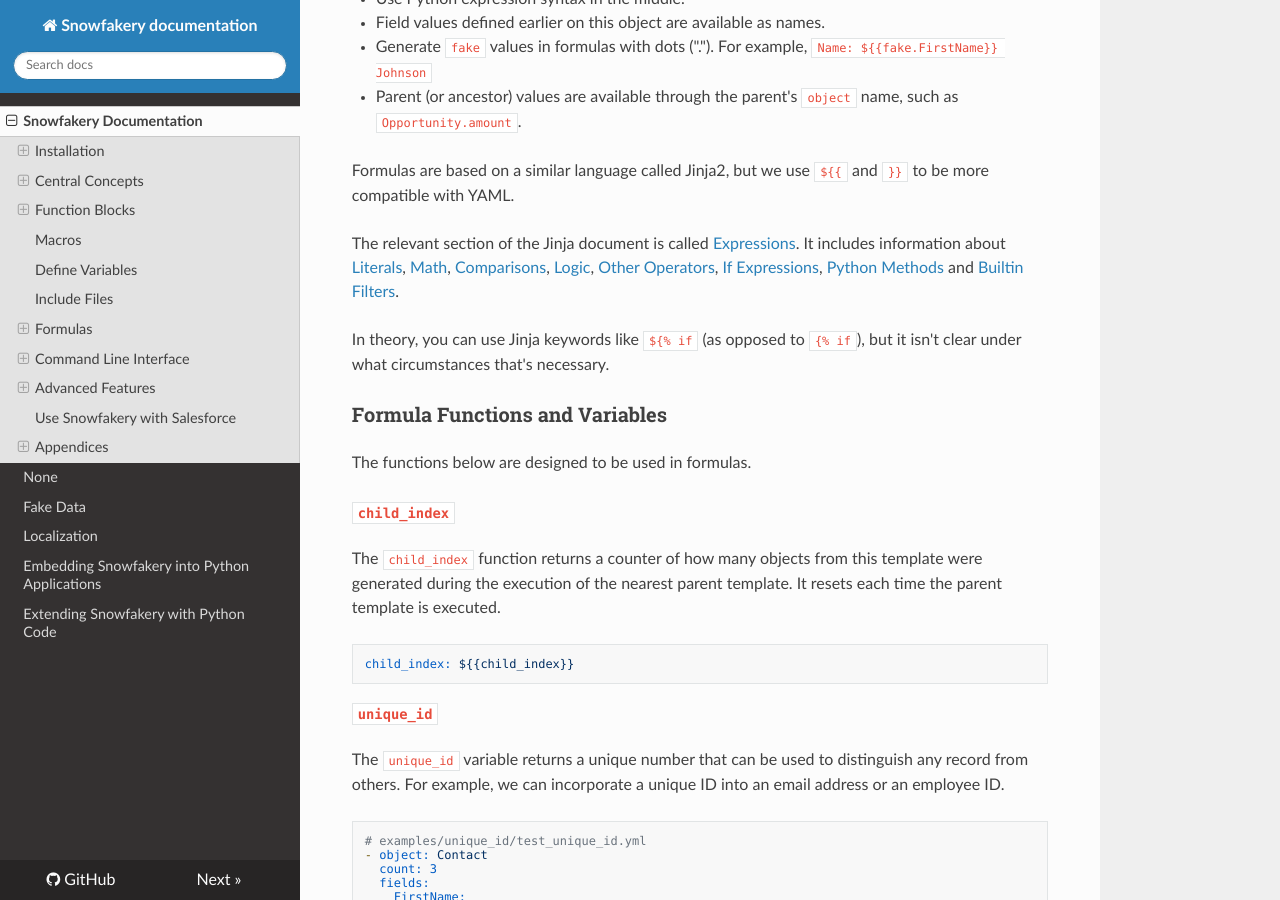
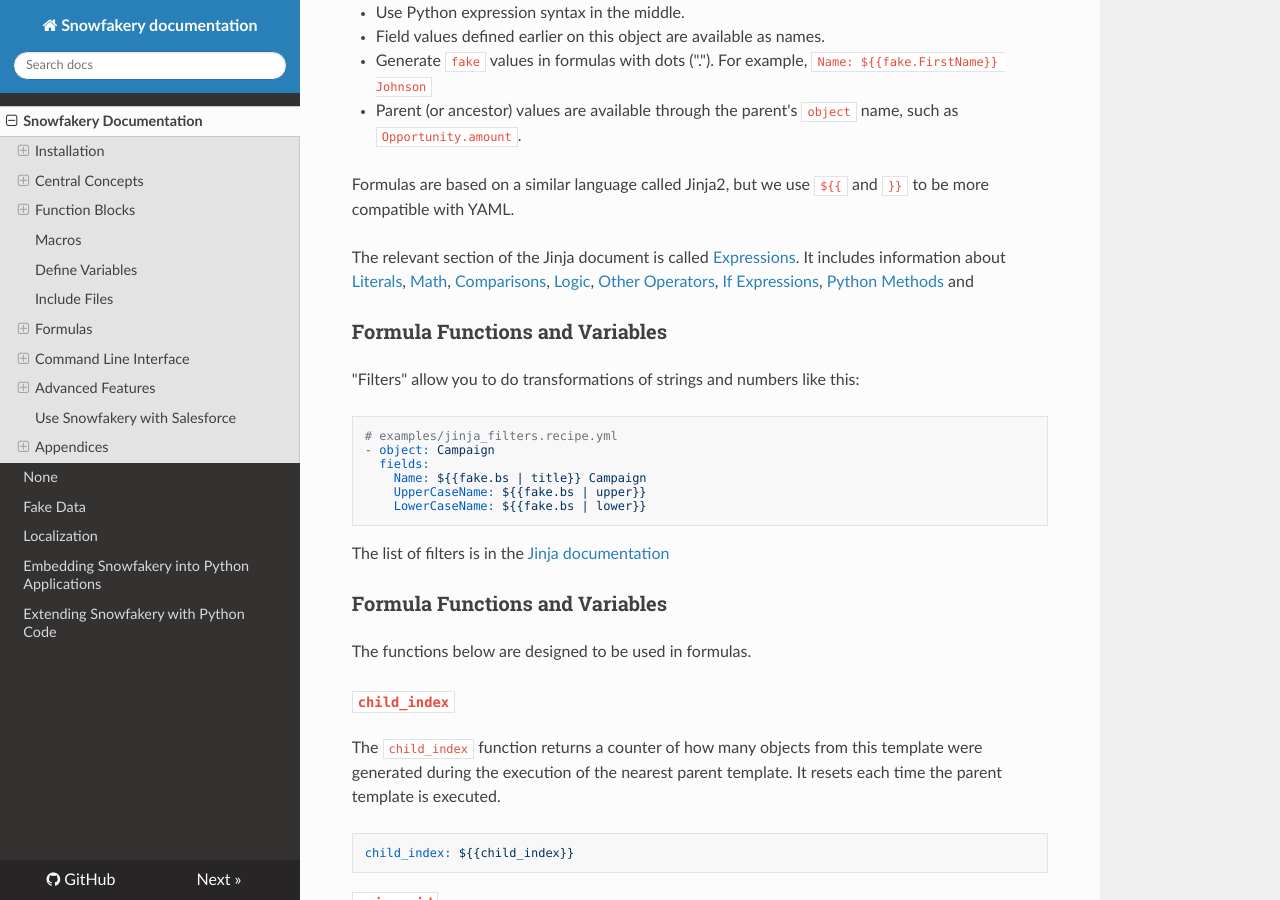
Before and after one commit to SFDO-Tooling/Snowfakery, an MkDocs documentation site: the page built from docs/index.md, in a window 1280 px wide and 900 px high, scrolled down 17738 px. Built offline with MkDocs 1.6.1, drawn with Linux system fonts in a browser that asks for light colours; nearby versions of some CDN libraries; some of the changed text lies outside the part shown.

Commit message:
Document Jinja filters better

````diff
--- a/docs/index.md
+++ b/docs/index.md
@@ -837,6 +837,7 @@
 To insert data from one field into into another, use a formula.
 
 ```yaml
+# examples/price_math.recipe.yml
 - object: Sale
   fields:
     num_items:
@@ -874,9 +875,22 @@
 
 Formulas are based on a similar language called Jinja2, but we use `${{` and `}}` to be more compatible with YAML.
 
-The relevant section of the Jinja document is called [Expressions](https://jinja.palletsprojects.com/en/2.11.x/templates/#expressions). It includes information about [Literals](https://jinja.palletsprojects.com/en/2.11.x/templates/#literals), [Math](https://jinja.palletsprojects.com/en/2.11.x/templates/#math), [Comparisons](https://jinja.palletsprojects.com/en/2.11.x/templates/#comparisons), [Logic](https://jinja.palletsprojects.com/en/2.11.x/templates/#logic), [Other Operators](https://jinja.palletsprojects.com/en/2.11.x/templates/#other-operators), [If Expressions](https://jinja.palletsprojects.com/en/2.11.x/templates/#if-expression), [Python Methods](https://jinja.palletsprojects.com/en/2.11.x/templates/#python-methods) and [Builtin Filters](https://jinja.palletsprojects.com/en/2.11.x/templates/#list-of-builtin-filters).
-
-In theory, you can use Jinja keywords like `${% if` (as opposed to `{% if`), but it isn't clear under what circumstances that's necessary.
+The relevant section of the Jinja document is called [Expressions](https://jinja.palletsprojects.com/en/2.11.x/templates/#expressions). It includes information about [Literals](https://jinja.palletsprojects.com/en/2.11.x/templates/#literals), [Math](https://jinja.palletsprojects.com/en/2.11.x/templates/#math), [Comparisons](https://jinja.palletsprojects.com/en/2.11.x/templates/#comparisons), [Logic](https://jinja.palletsprojects.com/en/2.11.x/templates/#logic), [Other Operators](https://jinja.palletsprojects.com/en/2.11.x/templates/#other-operators), [If Expressions](https://jinja.palletsprojects.com/en/2.11.x/templates/#if-expression), [Python Methods](https://jinja.palletsprojects.com/en/2.11.x/templates/#python-methods) and
+
+### Formula Functions and Variables
+
+"Filters" allow you to do transformations of strings and numbers like this:
+
+```yaml
+# examples/jinja_filters.recipe.yml
+- object: Campaign
+  fields:
+    Name: ${{fake.bs | title}} Campaign
+    UpperCaseName: ${{fake.bs | upper}}
+    LowerCaseName: ${{fake.bs | lower}}
+```
+
+The list of filters is in the [Jinja documentation](https://jinja.palletsprojects.com/en/2.11.x/templates/#list-of-builtin-filters)
 
 ### Formula Functions and Variables
 
````
Also changed, not shown: 2 other files.
